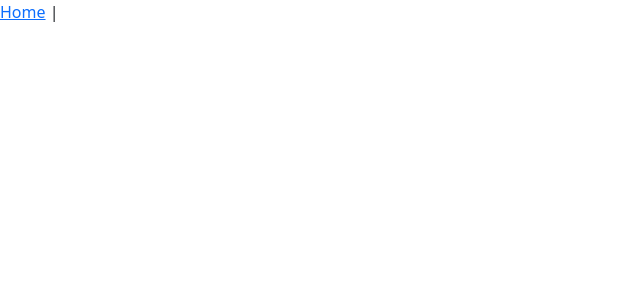
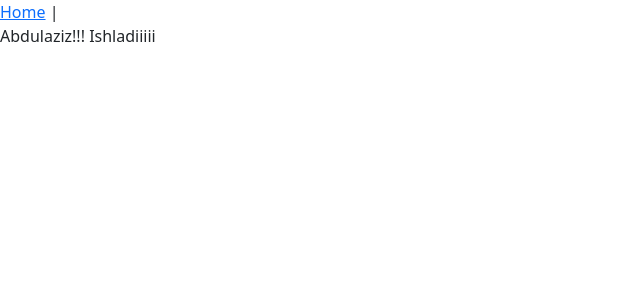
Before and after one commit to abdulaziztag/arenda, a Vue app: page / in a window 1280 px wide. Shown: the top 300 px of the page, without its empty margins (0-640 px from the left). Built offline with nearby package versions, Linux system fonts and the light colour scheme.

Commit message:
small changes

```diff
--- a/src/views/Home.vue
+++ b/src/views/Home.vue
@@ -1,6 +1,6 @@
 <template>
   <div class="home">
-
+ Abdulaziz!!! Ishladiiiii
   </div>
 </template>
 
```
